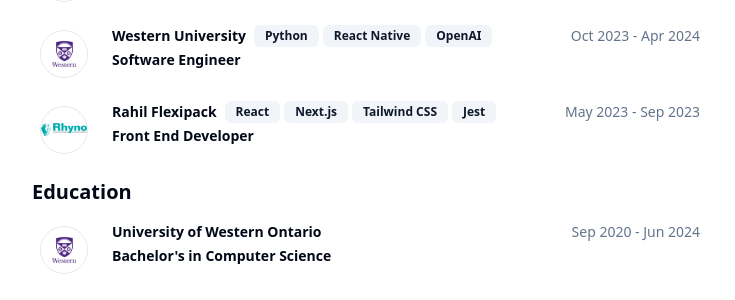
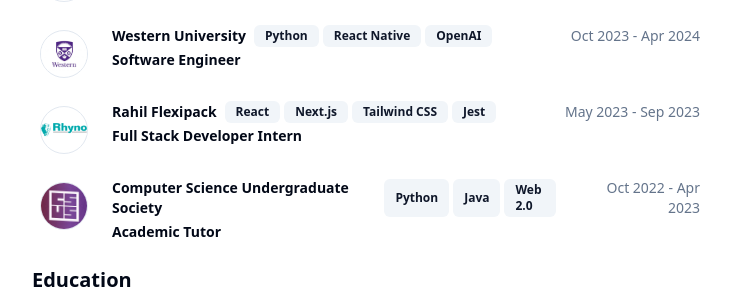
Before and after one commit to dhruwanga19/dhruwanga19.github.io, a Next.js app: page / in a window 1280 px wide. Shown: the part 1100-1400 px from the top of the page, without its empty margins (272-1007 px from the left). Built offline with nearby package versions, Linux system fonts and the light colour scheme; grey boxes are pictures that could not be loaded.

Commit message:
update resume

```diff
--- a/src/data/resume.tsx
+++ b/src/data/resume.tsx
@@ -159,7 +159,7 @@
       badges: ["React", "Next.js", "Tailwind CSS", "Jest"],
       href: "https://www.rahilflexipack.com/",
       location: "Rajkot, India",
-      title: "Front End Developer",
+      title: "Full Stack Developer Intern",
       logoUrl: "./Rhyno_logo.png",
       start: "May 2023",
       end: "Sep 2023",
@@ -188,6 +188,36 @@
             >
               Rahil Flexipack
             </a>
+          </li>
+        </ul>
+      ),
+    },
+    {
+      company: "Computer Science Undergraduate Society",
+      href: "https://csus.csd.uwo.ca/",
+      badges: ["Python", "Java", "Web 2.0"],
+      location: "London, Canada",
+      title: "Academic Tutor",
+      logoUrl: "./csus_logo.jpg",
+      start: "Oct 2022",
+      end: "Apr 2023",
+      description: (
+        <ul>
+          <li>
+            &bull; Mentored 150+ students with Web Development, Python, Java
+            fundamentals
+          </li>
+          <li>
+            &bull; Held interactive sessions teaching best practices in coding,
+            probem solving and helped in debugging assignments
+          </li>
+          <li>
+            &bull; Maintained the website for society and updated the content
+            for the upcoming events and workshops
+          </li>
+          <li>
+            &bull; Acted as a Discord Moderator for the society and onboarding
+            new students and keeping members engaged
           </li>
         </ul>
       ),
```
Also changed, not shown: public/csus_logo.jpg (added).
